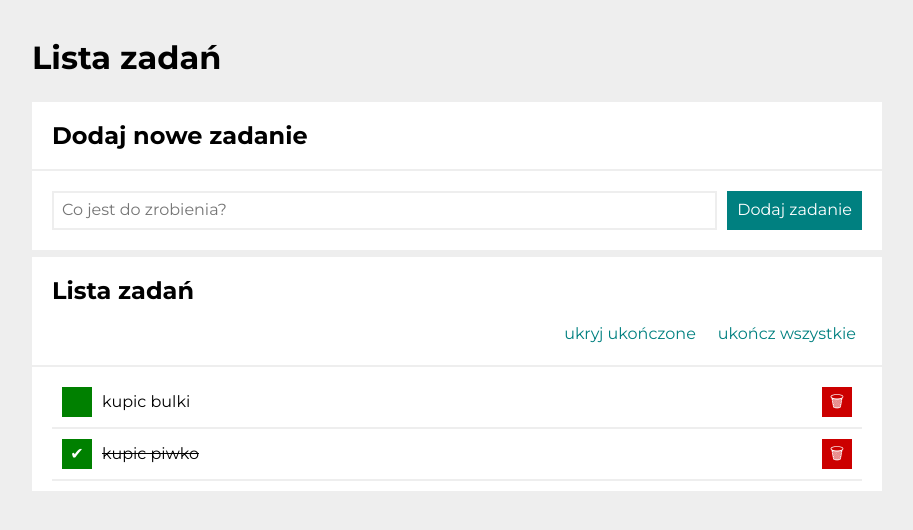
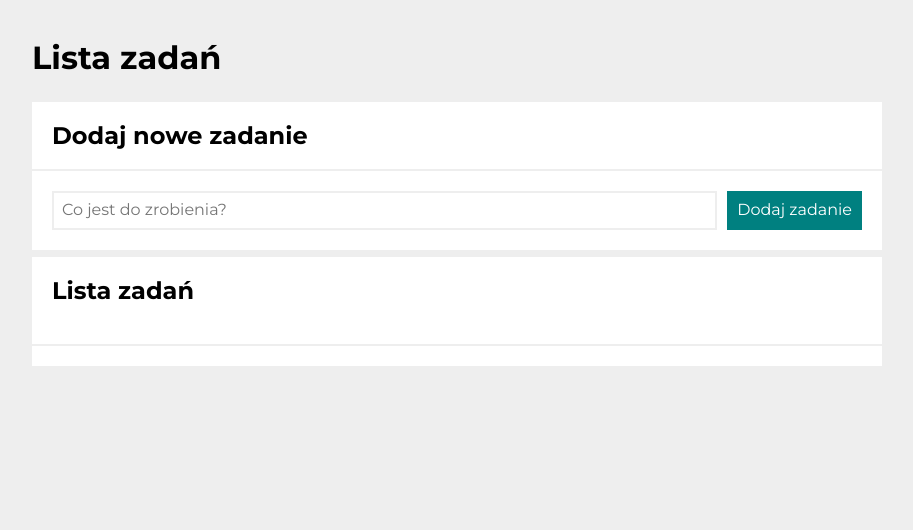
Before and after one commit to devMatejekPiotr/todo-list-react, a React (Create React App) app: page / in a window 1280 px wide. Shown: the top 530 px of the page, without its empty margins (183-1096 px from the left). Built offline with nearby package versions, Linux system fonts and the light colour scheme.

Commit message:
refactor createId

```diff
--- a/src/App.js
+++ b/src/App.js
@@ -5,14 +5,10 @@ import { Tasks } from "./Tasks";
 import { Section } from "./Section";
 import { useState } from "react";
 
-const taskss = [
-  { id: 1, content: "kupic bulki", done: false },
-  { id: 2, content: "kupic piwko", done: true },
-];
-
 function App() {
   const [isTaskDone, setIsTaskDone] = useState(false);
-  const [tasks, setTasks] = useState(taskss);
+  const [tasks, setTasks] = useState([]);
+  console.log(tasks);
 
   const toggleHideCompletedTasks = () => {
     setIsTaskDone((prevState) => !prevState);
--- a/src/utilis/createId.js
+++ b/src/utilis/createId.js
@@ -1,5 +1,6 @@
 export const createId = (tasks) => {
-  const idItemsOfTasks = tasks.map((task) => task.id);
+  const idItemsOfTasks = tasks.length > 0 ? tasks.map((task) => task.id) : [0];
   const id = Math.max(...idItemsOfTasks) + 1;
+
   return id;
 };
```
